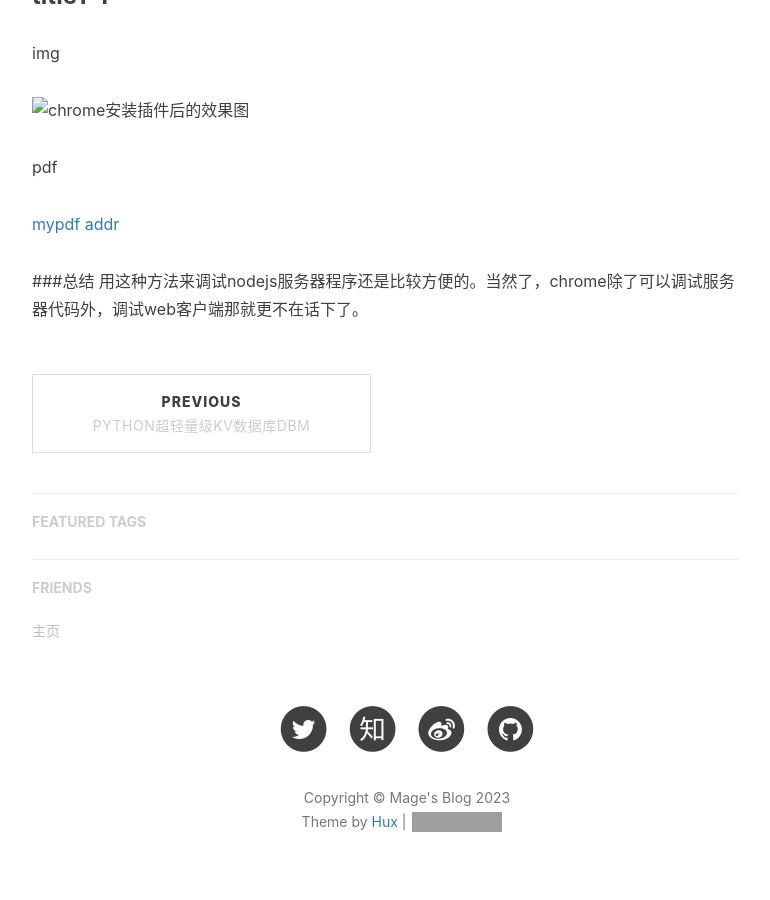
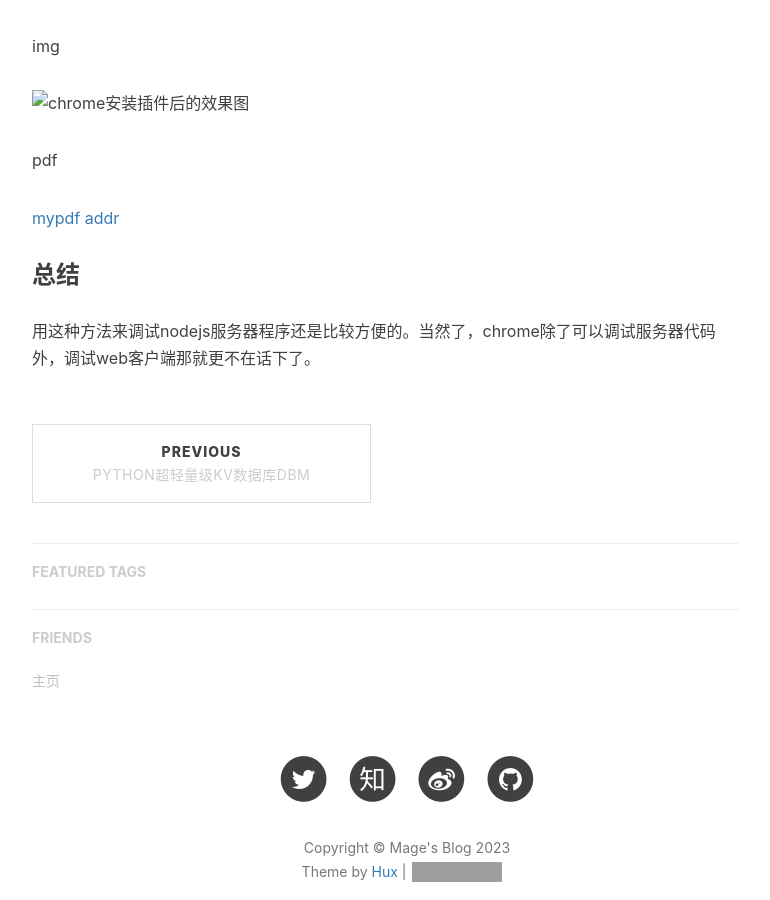
Before and after one commit to jennylu518/jennylu518.github.io, a Jekyll site: the page built from _posts/2023-04-27-HomePageTest.markdown, in a window 1280 px wide and 900 px high, scrolled down 650 px. Shown: the whole window, without its empty margins (233-1003 px from the left). Built offline with Jekyll 4.4.1, drawn with Linux system fonts in a browser that asks for light colours; nearby versions of some CDN libraries; comment, search, counter and statistics services are not loaded; grey boxes are pictures that could not be loaded.

```diff
--- a/_posts/2023-04-27-HomePageTest.markdown
+++ b/_posts/2023-04-27-HomePageTest.markdown
@@ -8,10 +8,10 @@ header-img: "img/post-bg-universe.jpg"
 tags:
     - test
 ---
-# my first title-1
+## my first title-1 ##
 我的第一个文章。。。。
 
-### title1-1
+### title1-1 ###
 
 img
 
@@ -23,5 +23,5 @@ pdf
 [mypdf addr](/pdf/Cyclic_Changes_of_the_Cold_Island_Effect_of_Urban_Green_Space_in_Regions_with_Hot_Summers_and_Cold_Winters.pdf)
 
 
-###总结
+### 总结 ###
 用这种方法来调试nodejs服务器程序还是比较方便的。当然了，chrome除了可以调试服务器代码外，调试web客户端那就更不在话下了。
```
